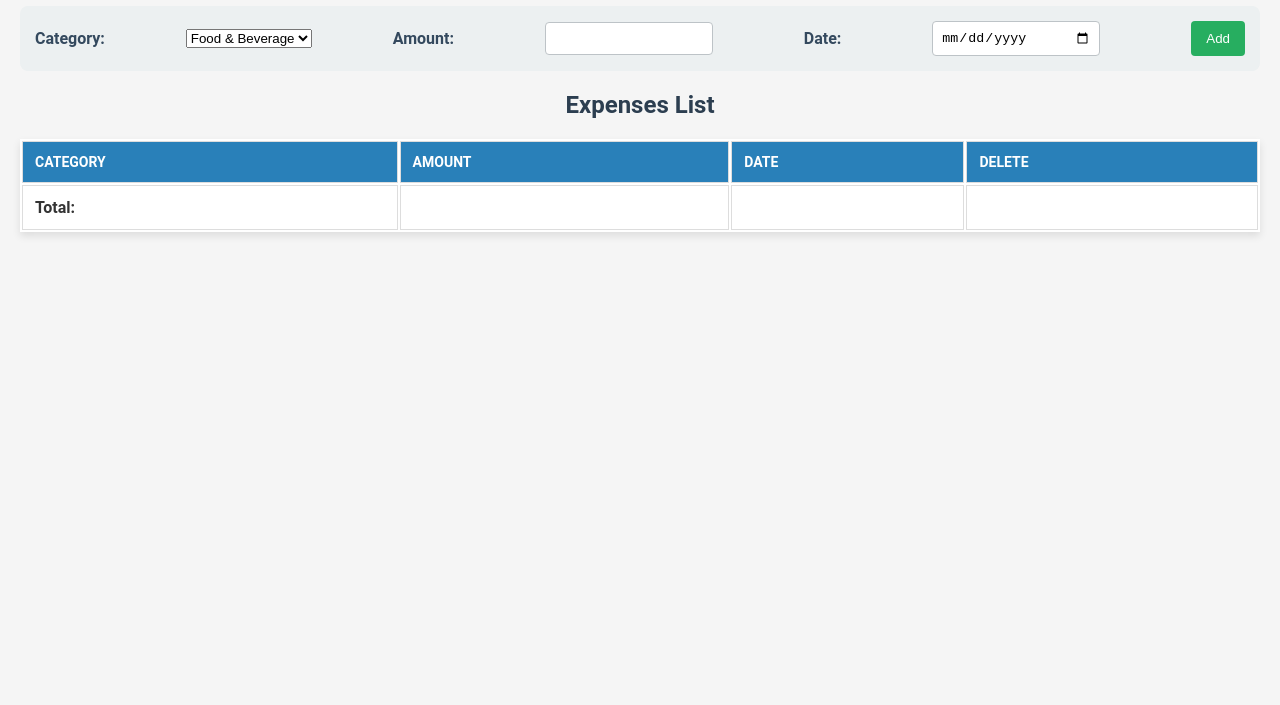
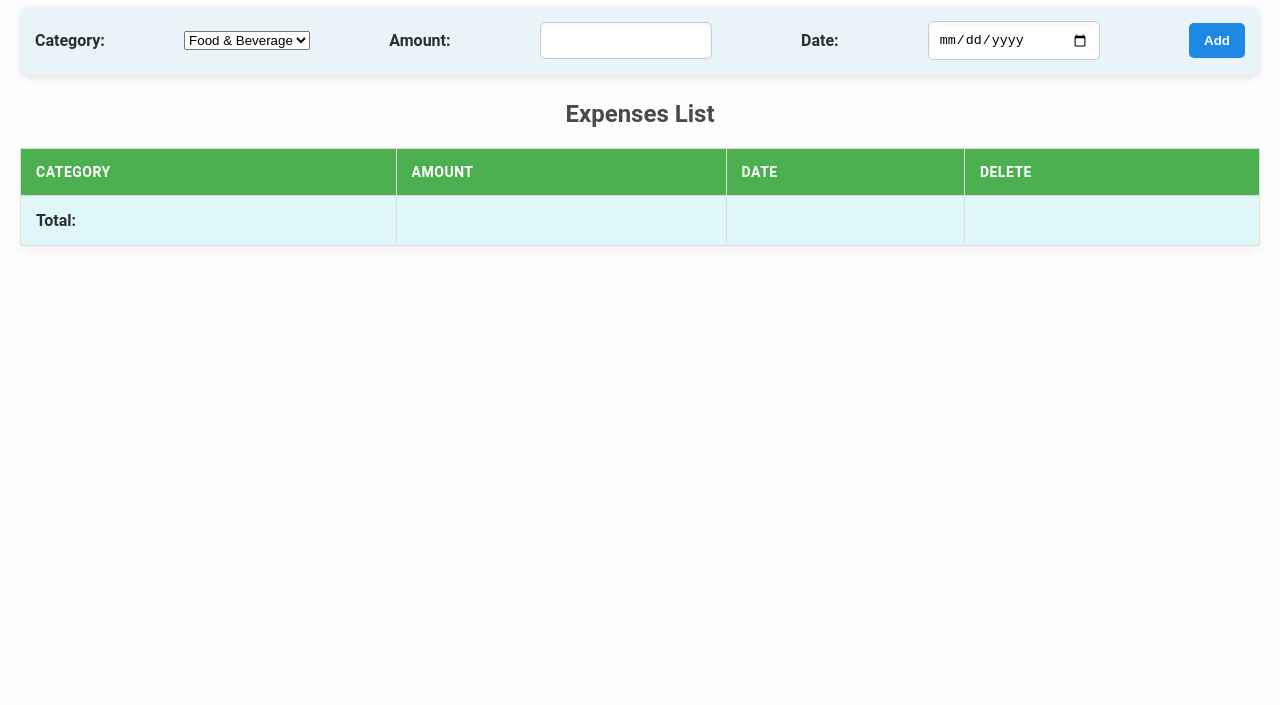
Before and after one commit to vs-code06/expense_tracker, a plain HTML site: page index.html in a window 1280 px wide. Shown: the part 95-800 px from the top of the page. Drawn offline with Linux system fonts and the light colour scheme.

Commit message:
second commit

```diff
--- a/style.css
+++ b/style.css
@@ -1,6 +1,6 @@
 body {
     font-family: 'Roboto', Arial, sans-serif;
-    background-color: #f5f5f5;
+    background-color: #fdfdfd;
     color: #333;
     margin: 0;
     padding: 20px;
@@ -8,7 +8,7 @@ body {
 
 h1, h2 {
     text-align: center;
-    color: #2c3e50;
+    color: #4a4a4a;
 }
 
 .input-section {
@@ -17,84 +17,93 @@ h1, h2 {
     justify-content: space-between;
     align-items: center;
     padding: 15px;
-    background-color: #ecf0f1;
-    border-radius: 8px;
-    margin-bottom: 15px;
+    background-color: #e8f4f8;
+    border-radius: 10px;
+    margin-bottom: 20px;
+    box-shadow: 0px 3px 6px rgba(0, 0, 0, 0.1);
 }
 
 .input-section label {
-    font-weight: 600;
-    color: #34495e;
+    font-weight: bold;
+    color: #2d2d2d;
 }
 
 .input-section input[type="number"],
 .input-section input[type="date"] {
-    padding: 8px;
+    padding: 10px;
     margin: 0 10px;
-    border: 1px solid #bdc3c7;
-    border-radius: 4px;
+    border: 1px solid #ccc;
+    border-radius: 5px;
+    background-color: #ffffff;
     width: 150px;
+    box-shadow: inset 0px 2px 4px rgba(0, 0, 0, 0.05);
 }
 
 .input-section button {
     padding: 10px 15px;
-    background-color: #27ae60;
+    background-color: #1e88e5;
     color: white;
     border: none;
-    border-radius: 4px;
+    border-radius: 5px;
     cursor: pointer;
     transition: background-color 0.3s ease;
+    font-weight: bold;
 }
 
 .input-section button:hover {
-    background-color: #2ecc71;
+    background-color: #1565c0;
 }
 
 .expenses-list {
-    margin-top: 20px;
+    margin-top: 25px;
 }
 
 table {
     width: 100%;
     background-color: #ffffff;
-    box-shadow: 0px 4px 8px rgba(0, 0, 0, 0.1);
+    border-collapse: collapse;
+    box-shadow: 0px 4px 8px rgba(0, 0, 0, 0.05);
+    color: #2d2d2d;
 }
 
 th, td {
-    padding: 12px;
+    padding: 15px;
     border: 1px solid #ddd;
     text-align: left;
 }
 
 th {
-    background-color: #2980b9;
+    background-color: #4caf50;
     color: white;
     text-transform: uppercase;
     font-size: 14px;
+    letter-spacing: 0.5px;
 }
 
 tfoot td {
     font-weight: bold;
+    background-color: #e0f7fa;
 }
 
 tr:nth-child(even) {
-    background-color: #f2f2f2;
+    background-color: #f9f9f9;
 }
 
 tr:hover {
-    background-color: #dcdcdc;
+    background-color: #f1f1f1;
 }
 
 .delete-btn {
-    padding: 6px 12px;
-    background-color: #e74c3c;
+    padding: 8px 14px;
+    background-color: #e53935;
     color: white;
     border: none;
-    border-radius: 4px;
+    border-radius: 5px;
     cursor: pointer;
     transition: background-color 0.3s ease;
+    font-weight: bold;
 }
 
 .delete-btn:hover {
-    background-color: #c0392b;
+    background-color: #d32f2f;
 }
```
